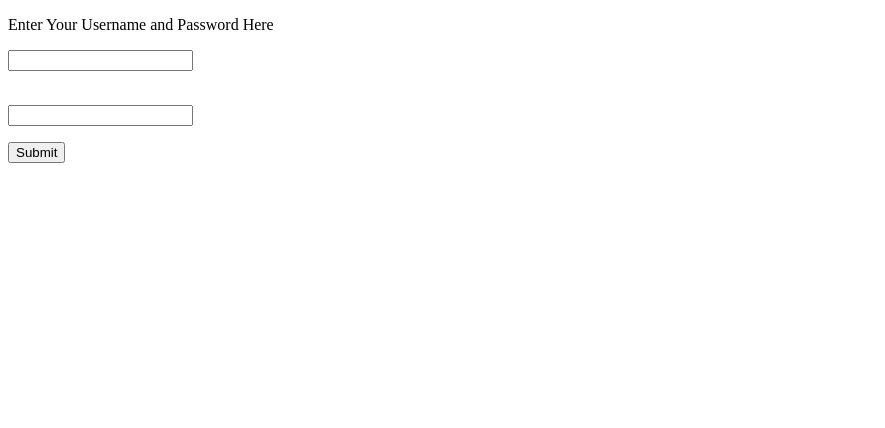
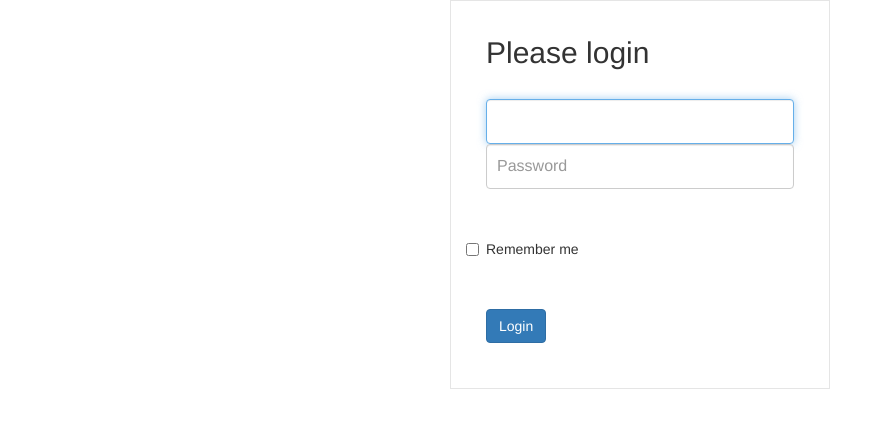
Before and after one commit to Chaitanya150895/assignment2, an Angular app: page / in a window 1280 px wide. Shown: the top 428 px of the page, without its empty margins (0-885 px from the left). Built offline with nearby package versions, Linux system fonts and the light colour scheme.

Commit message:
created new login page

```diff
--- a/angular.json
+++ b/angular.json
@@ -23,7 +23,8 @@
               "src/assets"
             ],
             "styles": [
-              "src/styles.css"
+              "src/styles.css",
+              "node_modules/bootstrap/dist/css/bootstrap.min.css"
             ],
             "scripts": [],
             "es5BrowserSupport": true
--- a/package.json
+++ b/package.json
@@ -19,6 +19,7 @@
     "@angular/platform-browser": "~7.2.0",
     "@angular/platform-browser-dynamic": "~7.2.0",
     "@angular/router": "~7.2.0",
+    "bootstrap": "^3.4.1",
     "core-js": "^2.5.4",
     "rxjs": "~6.3.3",
     "tslib": "^1.9.0",
--- a/src/app/app.component.css
+++ b/src/app/app.component.css
@@ -0,0 +1,12 @@
+.form-signin {
+    max-width: 380px;
+    padding: 15px 35px 45px;
+    margin: 0 auto;
+    background-color: #fff;
+    border: 1px solid rgba(0,0,0,0.1);
+    }
+
+    .form-signin-heading,
+      .checkbox {
+        margin-bottom: 30px;
+      }
--- a/src/app/app.component.html
+++ b/src/app/app.component.html
@@ -1,5 +1,8 @@
-<p>Enter Your Username and Password Here</p>
+<div class="wrapper">
+    <form class="form-signin">
+      <h2 class="form-signin-heading">Please login</h2>
 
 <app-username></app-username>
-<br>
 <app-password></app-password>
+<app-checkbox></app-checkbox>
+</form>
--- a/src/app/app.module.ts
+++ b/src/app/app.module.ts
@@ -5,12 +5,14 @@ import { NgModule } from '@angular/core';
 import { AppComponent } from './app.component';
 import { UsernameComponent } from './username/username.component';
 import { PasswordComponent } from './password/password.component';
+import { CheckboxComponent } from './checkbox/checkbox.component';
 
 @NgModule({
   declarations: [
     AppComponent,
     UsernameComponent,
-    PasswordComponent
+    PasswordComponent,
+    CheckboxComponent
   ],
   imports: [
 
--- /dev/null
+++ b/src/app/checkbox/checkbox.component.css
@@ -0,0 +1,3 @@
+.checkbox {
+    font-weight: normal;
+  }
--- /dev/null
+++ b/src/app/checkbox/checkbox.component.html
@@ -0,0 +1,12 @@
+<label class="checkbox">
+  <input type="checkbox"
+  value="remember-me"
+  id="rememberMe"
+  name="rememberMe">
+  Remember me
+</label>
+<br>
+<br>
+<button
+class="btn btn-primary"
+type="submit">Login</button>
--- /dev/null
+++ b/src/app/checkbox/checkbox.component.ts
@@ -0,0 +1,15 @@
+import { Component, OnInit } from '@angular/core';
+
+@Component({
+  selector: 'app-checkbox',
+  templateUrl: './checkbox.component.html',
+  styleUrls: ['./checkbox.component.css']
+})
+export class CheckboxComponent implements OnInit {
+
+  constructor() { }
+
+  ngOnInit() {
+  }
+
+}
--- a/src/app/password/password.component.css
+++ b/src/app/password/password.component.css
@@ -0,0 +1,11 @@
+.form-control {
+    position: relative;
+    font-size: 16px;
+    height: auto;
+    padding: 10px;
+      @include box-sizing(border-box);
+
+      &:focus {
+        z-index: 2;
+      }
+  }
--- a/src/app/password/password.component.html
+++ b/src/app/password/password.component.html
@@ -1,6 +1,6 @@
-<input type="password" name="pwd">
-<p>{{passWord}}</p>
-<button [disabled] = "userName == '' "
-(click) = "onClick()">Submit</button>
-
-<br>
+<input type="password"
+class="form-control"
+name="password"
+placeholder="Password"
+required=""/>
+<br><br>
--- a/src/app/username/username.component.css
+++ b/src/app/username/username.component.css
@@ -0,0 +1,11 @@
+.form-control {
+    position: relative;
+    font-size: 16px;
+    height: auto;
+    padding: 10px;
+      @include box-sizing(border-box);
+    }
+
+      &:focus {
+        z-index: 2;
+      }
--- a/src/app/username/username.component.html
+++ b/src/app/username/username.component.html
@@ -1,2 +1,7 @@
-<input type="text" placeholder="username" [(ngModel)] = "userName">
-<p>{{userName}}</p>
+<input type="text"
+[(ngModel)] = "userName"
+class="form-control"
+name="username"
+placeholder="Email Address"
+required=""
+autofocus=""/>
```
Also changed, not shown: 2 other files (tests, documents, lock files or other folders).
